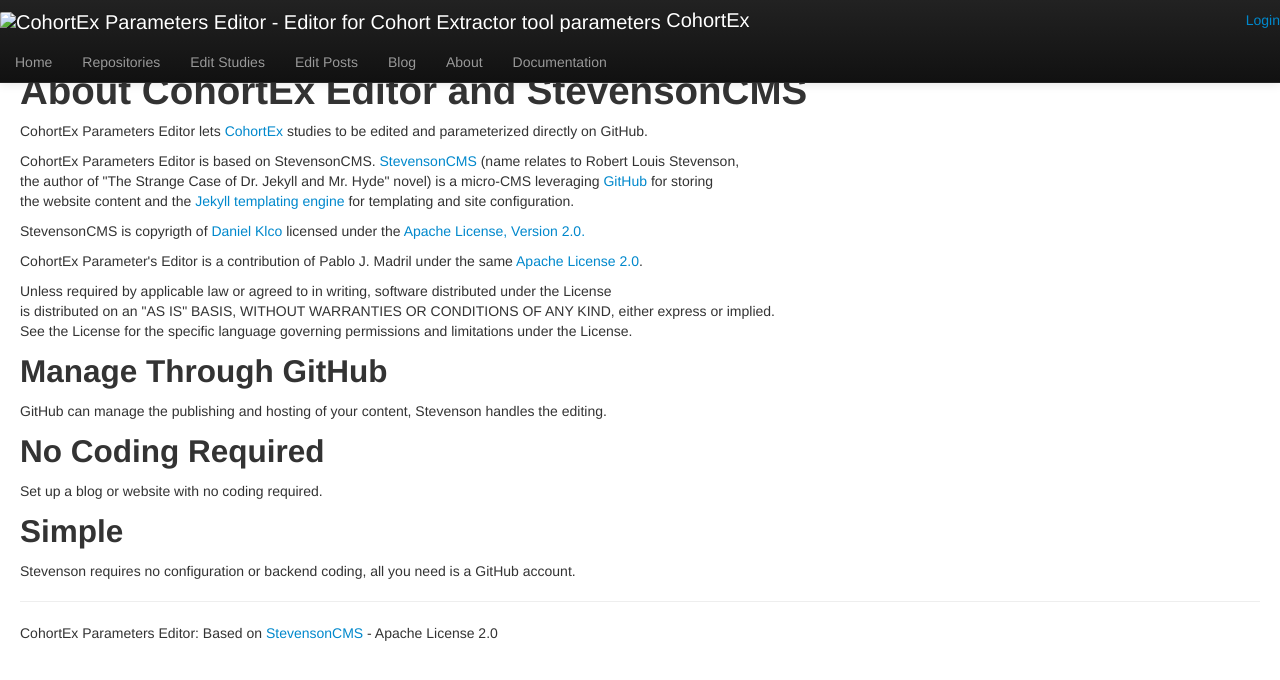
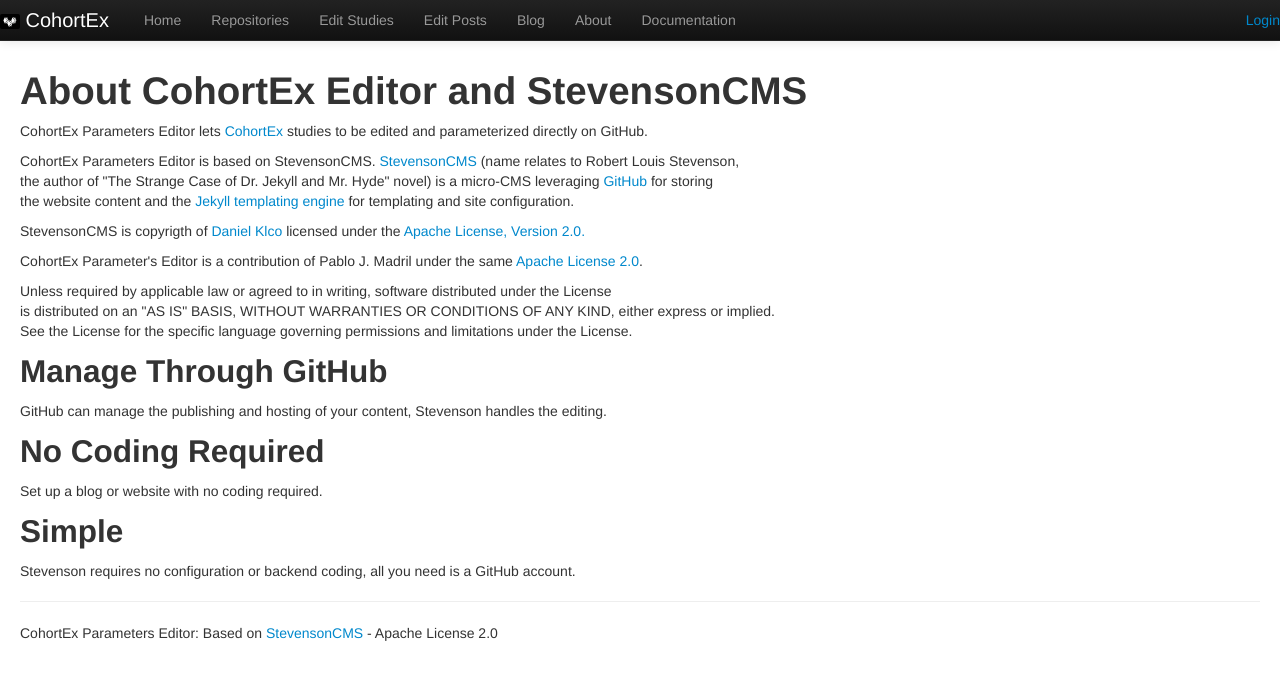
Before and after one commit to pmadril/CohortExEditor, a Jekyll site: the page built from cohortex_about.html, in a window 1280 px wide. Shown: the top 680 px of the page. Built offline with Jekyll 4.4.1, drawn with Linux system fonts in a browser that asks for light colours; nearby versions of some CDN libraries.

Commit message:
- Add /css/ to images path

```diff
--- a/_includes/cmsMenuBar.html
+++ b/_includes/cmsMenuBar.html
@@ -6,7 +6,7 @@
 					<span class="icon-bar"></span>
 				</button>
 				<a class="brand" href="{{ site.baseurl }}/" title="CohortEx Parameters Editor - GitHub based parameters file editor for CohortEx: Cohort Extractor tool">
-					<img src="{{ site.baseurl }}/images/logo-mediumCohortEx.png" width="20" height="20" alt="CohortEx Parameters Editor - Editor for Cohort Extractor tool parameters" />
+					<img src="{{ site.baseurl }}/css/images/logo-mediumCohortEx.png" width="20" height="20" alt="CohortEx Parameters Editor - Editor for Cohort Extractor tool parameters" />
 					CohortEx
 				</a>
 				<div class="navbar-text pull-right" id="top-login">
--- a/_includes/filesPostsMenuBar.html
+++ b/_includes/filesPostsMenuBar.html
@@ -6,7 +6,7 @@
 					<span class="icon-bar"></span>
 				</button>
 				<a class="brand" href="{{ site.baseurl }}/" title="CohortEx Parameters Editor - GitHub based parameters file editor for CohortEx: Cohort Extractor tool">
-					<img src="{{ site.baseurl }}/images/logo-mediumCohortEx.png" width="20" height="20" alt="CohortEx Parameters Editor - Editor for Cohort Extractor tool parameters" />
+					<img src="{{ site.baseurl }}/css/images/logo-mediumCohortEx.png" width="20" height="20" alt="CohortEx Parameters Editor - Editor for Cohort Extractor tool parameters" />
 					CohortEx
 				</a>
 				<div class="navbar-text pull-right" id="top-login">
--- a/_includes/filesStudiesMenuBar.html
+++ b/_includes/filesStudiesMenuBar.html
@@ -6,7 +6,7 @@
 					<span class="icon-bar"></span>
 				</button>
 				<a class="brand" href="{{ site.baseurl }}/" title="CohortEx Parameters Editor - GitHub based parameters file editor for CohortEx: Cohort Extractor tool">
-					<img src="{{ site.baseurl }}/images/logo-mediumCohortEx.png" width="20" height="20" alt="CohortEx Parameters Editor - Editor for Cohort Extractor tool parameters" />
+					<img src="{{ site.baseurl }}/css/images/logo-mediumCohortEx.png" width="20" height="20" alt="CohortEx Parameters Editor - Editor for Cohort Extractor tool parameters" />
 					CohortEx
 				</a>
 				<div class="navbar-text pull-right" id="top-login">
--- a/_includes/mainMenuBar.html
+++ b/_includes/mainMenuBar.html
@@ -6,7 +6,7 @@
 					<span class="icon-bar"></span>
 				</button>
 				<a class="brand" href="{{ site.baseurl }}/" title="CohortEx Parameters Editor - GitHub based parameters file editor for CohortEx: Cohort Extractor tool">
-					<img src="{{ site.baseurl }}/images/logo-mediumCohortEx.png" width="20" height="20" alt="CohortEx Parameters Editor - Editor for Cohort Extractor tool parameters" />
+					<img src="{{ site.baseurl }}/css/images/logo-mediumCohortEx.png" width="20" height="20" alt="CohortEx Parameters Editor - Editor for Cohort Extractor tool parameters" />
 					CohortEx
 				</a>
 				<div class="navbar-text pull-right" id="top-login">
--- a/_includes/stevMenuBar.html
+++ b/_includes/stevMenuBar.html
@@ -6,7 +6,7 @@
 					<span class="icon-bar"></span>
 				</button>
 				<a class="brand" href="/" title="Stevenson - CMS for GitHub + Jekyll">
-					<img src="{{ site.baseurl }}/images/logo-medium.png" width="20" height="20" alt="Stevenson - CMS for GitHub + Jekyll" />
+					<img src="{{ site.baseurl }}/css/images/logo-medium.png" width="20" height="20" alt="Stevenson - CMS for GitHub + Jekyll" />
 					Stevenson
 				</a>
 				<div class="navbar-text pull-right" id="top-login">
```
